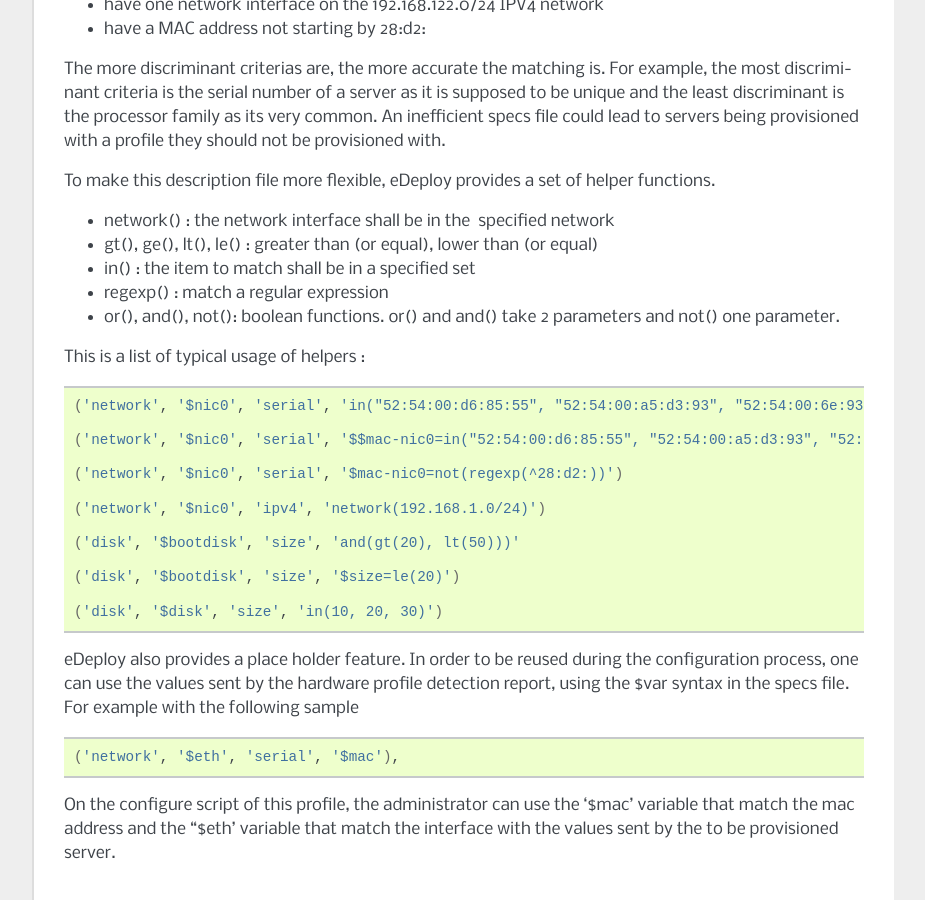
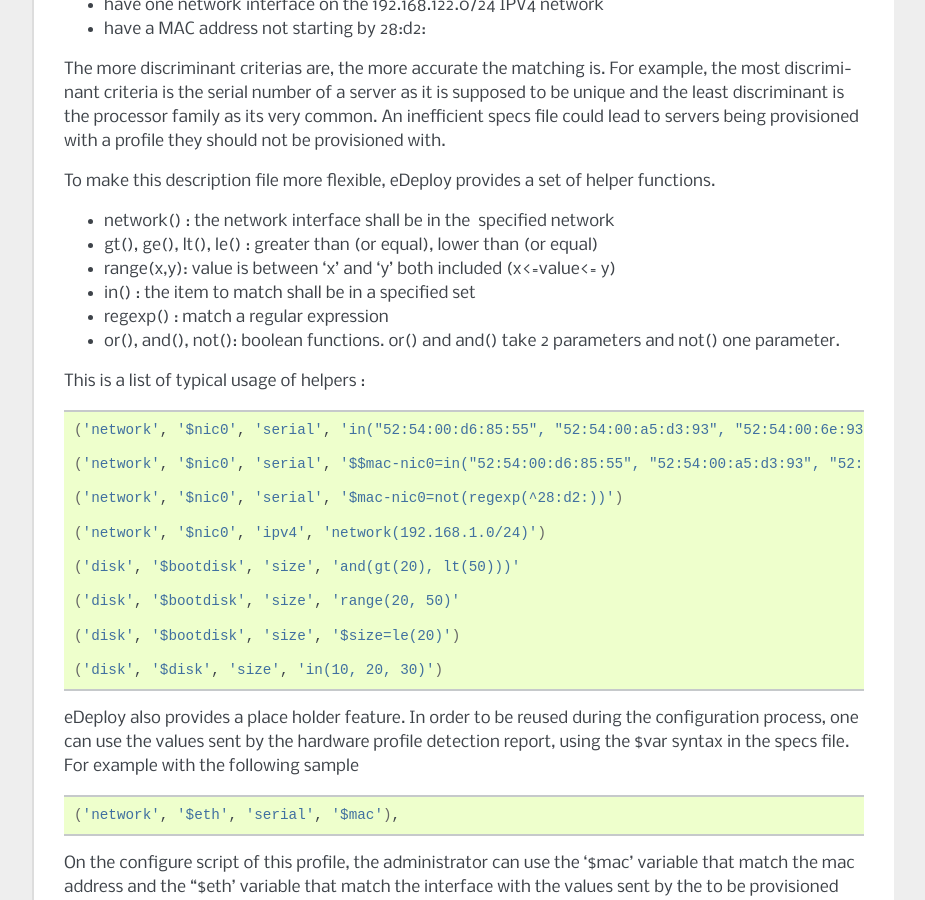
Before and after one commit to redhat-cip/edeploy, a Sphinx documentation site: the page built from docs/eDeployUserGuide.rst, in a window 1280 px wide and 900 px high, scrolled down 27428 px. Shown: the whole window, without its empty margins (198-1123 px from the left). Built offline with Sphinx 7.4.7, drawn with Linux system fonts in a browser that asks for light colours.

Commit message:
doc: Adding range() documentation
As per commit 92d47e3b67649d585555b9e8f83e170defee0e04 on hardware project, it
is now possible to use range() in spec files.

That is very useful when trying to match temperatures or tensions.

```diff
--- a/docs/eDeployUserGuide.rst
+++ b/docs/eDeployUserGuide.rst
@@ -1106,6 +1106,7 @@ helper functions.
 -  network() : the network interface shall be in the  specified network
 -  gt(), ge(), lt(), le() : greater than (or equal), lower than (or
    equal)
+-  range(x,y): value is between 'x' and 'y' both included (x<=value<= y)
 -  in() : the item to match shall be in a specified set
 -  regexp() : match a regular expression
 -  or(), and(), not(): boolean functions. or() and and() take 2
@@ -1124,6 +1125,8 @@ This is a list of typical usage of helpers :
  ('network', '$nic0', 'ipv4', 'network(192.168.1.0/24)')
 
  ('disk', '$bootdisk', 'size', 'and(gt(20), lt(50)))'
+
+ ('disk', '$bootdisk', 'size', 'range(20, 50)'
 
  ('disk', '$bootdisk', 'size', '$size=le(20)')
 
```
